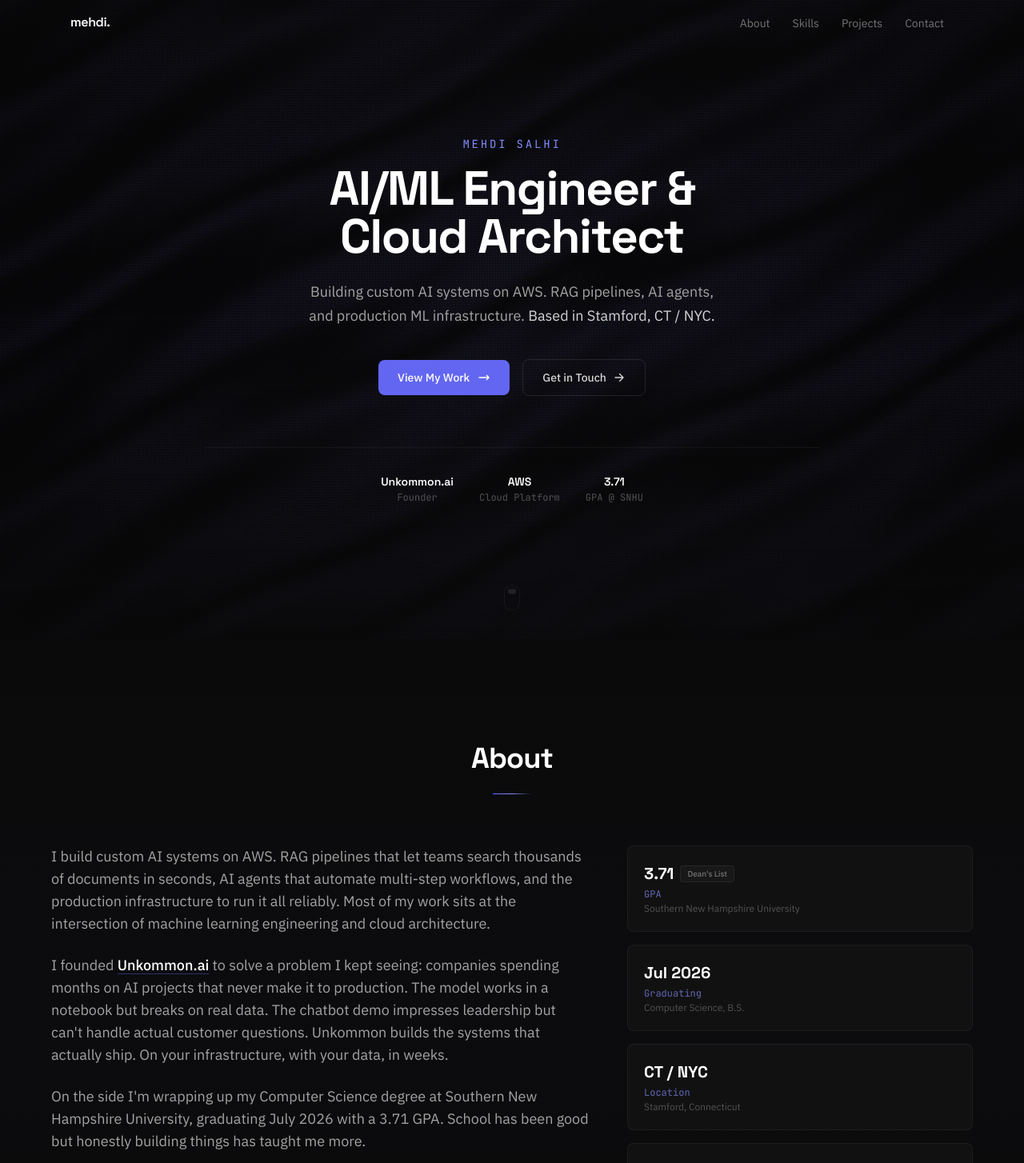
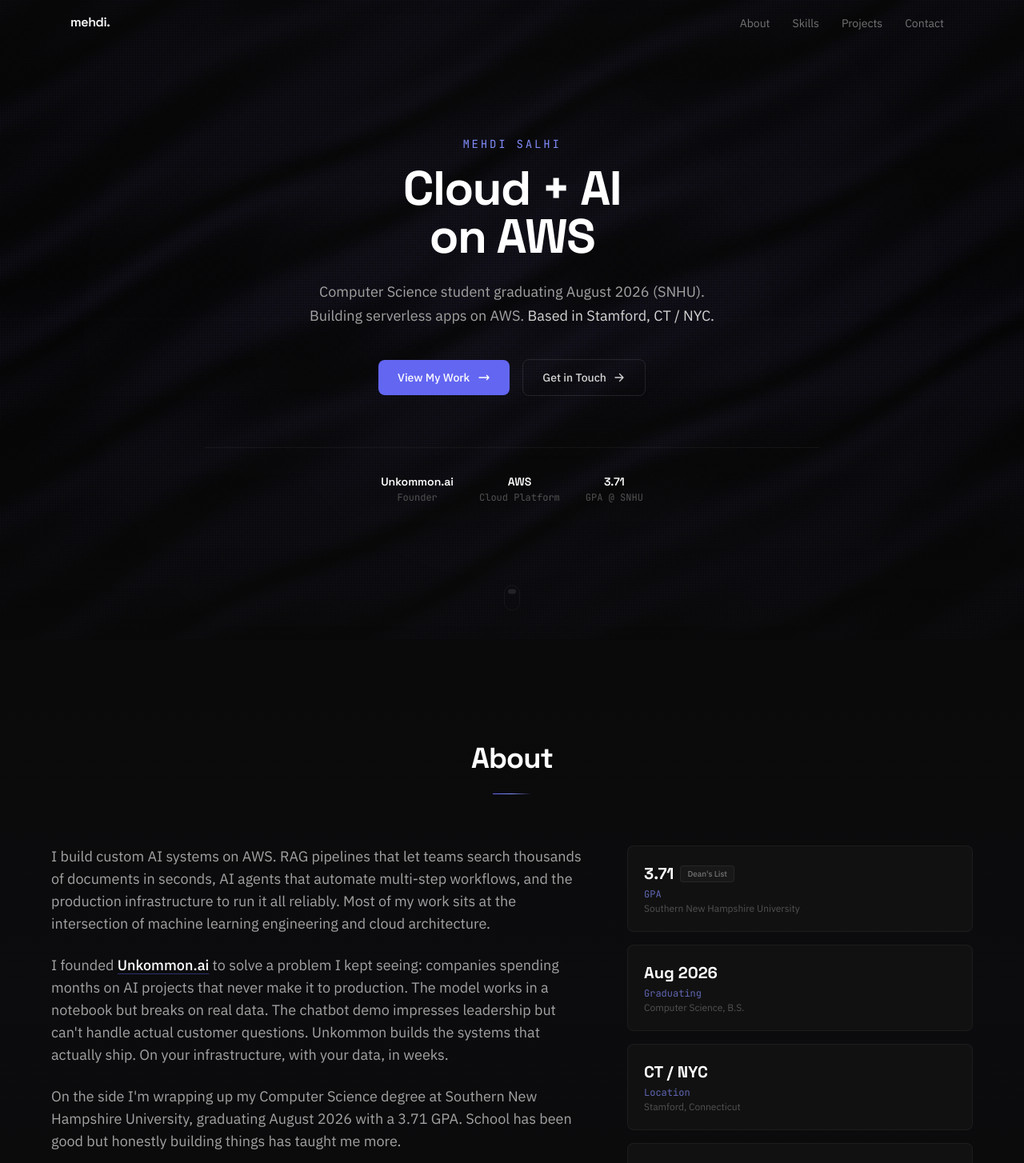
Before and after one commit to medysaly/mehdi-portfolio, a Next.js app: page / in a window 1280 px wide. Shown: the top 1454 px of the page at 80% size. Built offline with nearby package versions, Linux system fonts and the light colour scheme.

Commit message:
Update hero copy and graduation date to August 2026

```diff
--- a/src/components/About.tsx
+++ b/src/components/About.tsx
@@ -47,7 +47,7 @@
             </p>
             <p>
               On the side I&apos;m wrapping up my Computer Science degree at
-              Southern New Hampshire University, graduating July 2026 with a
+              Southern New Hampshire University, graduating August 2026 with a
               3.71 GPA. School has been good but honestly building things has
               taught me more.
             </p>
@@ -63,7 +63,7 @@
           >
             {[
               { label: "GPA", value: "3.71", detail: "Southern New Hampshire University", tag: "Dean's List" },
-              { label: "Graduating", value: "Jul 2026", detail: "Computer Science, B.S.", tag: undefined },
+              { label: "Graduating", value: "Aug 2026", detail: "Computer Science, B.S.", tag: undefined },
               { label: "Location", value: "CT / NYC", detail: "Stamford, Connecticut", tag: undefined },
               { label: "Focus", value: "AI + Cloud", detail: "AWS, LLMs, Agentic Systems", tag: undefined },
             ].map((stat, i) => (
--- a/src/components/Hero.tsx
+++ b/src/components/Hero.tsx
@@ -31,7 +31,7 @@
             transition={{ duration: 0.6, delay: 0.2 }}
             className="mt-4 font-display text-4xl font-bold tracking-tight text-white sm:text-5xl lg:text-6xl"
           >
-            AI/ML Engineer &<br />Cloud Architect
+            Cloud + AI<br />on AWS
           </motion.h1>
 
           {/* Subtitle */}
@@ -41,8 +41,8 @@
             transition={{ duration: 0.6, delay: 0.4 }}
             className="mx-auto mt-6 max-w-lg font-body text-lg leading-relaxed text-neutral-400"
           >
-            Building custom AI systems on AWS. RAG pipelines, AI agents, and
-            production ML infrastructure.{" "}
+            Computer Science student graduating August 2026 (SNHU). Building
+            serverless apps on AWS.{" "}
             <span className="text-neutral-300">
               Based in Stamford, CT / NYC.
             </span>
```
